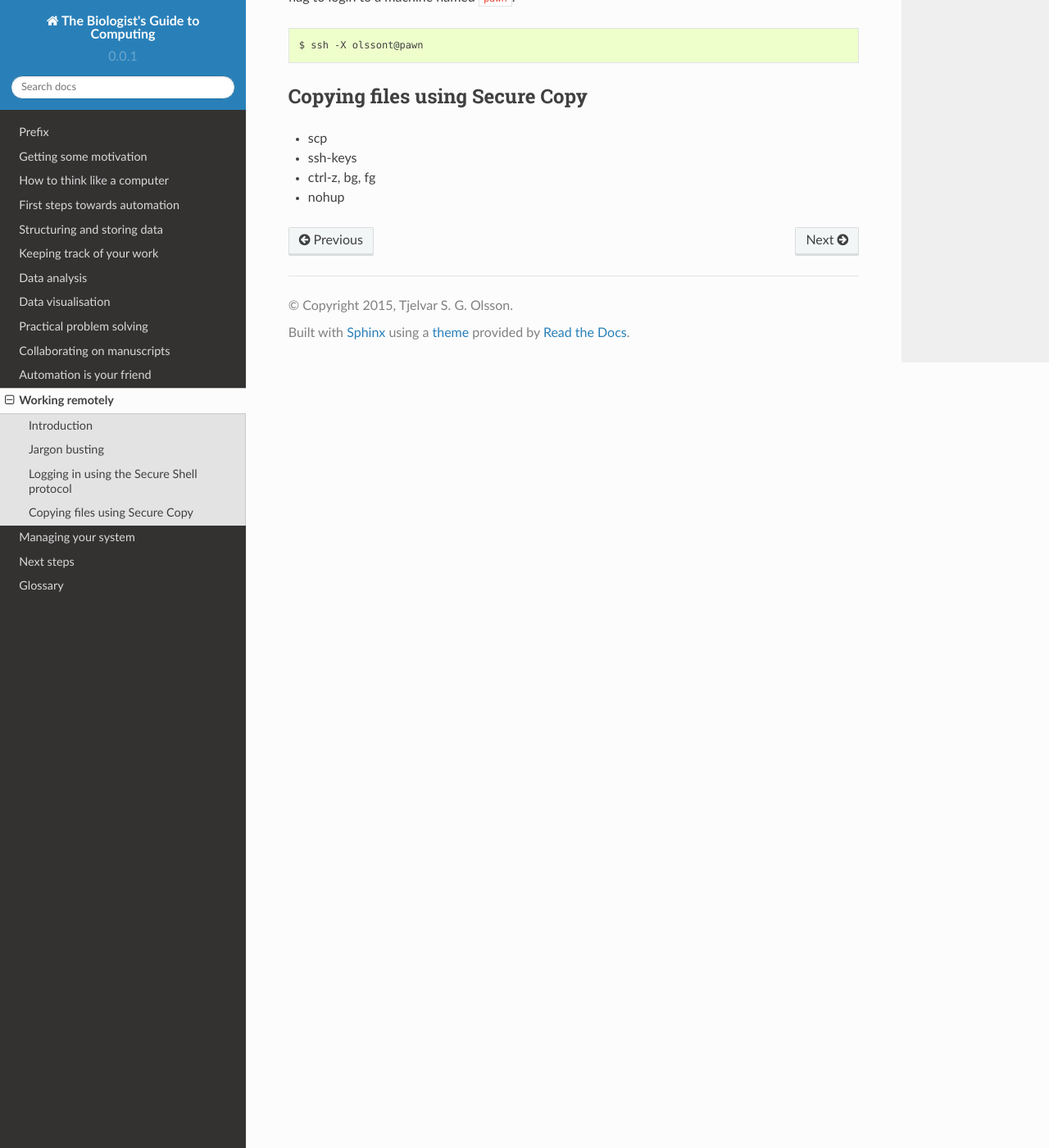
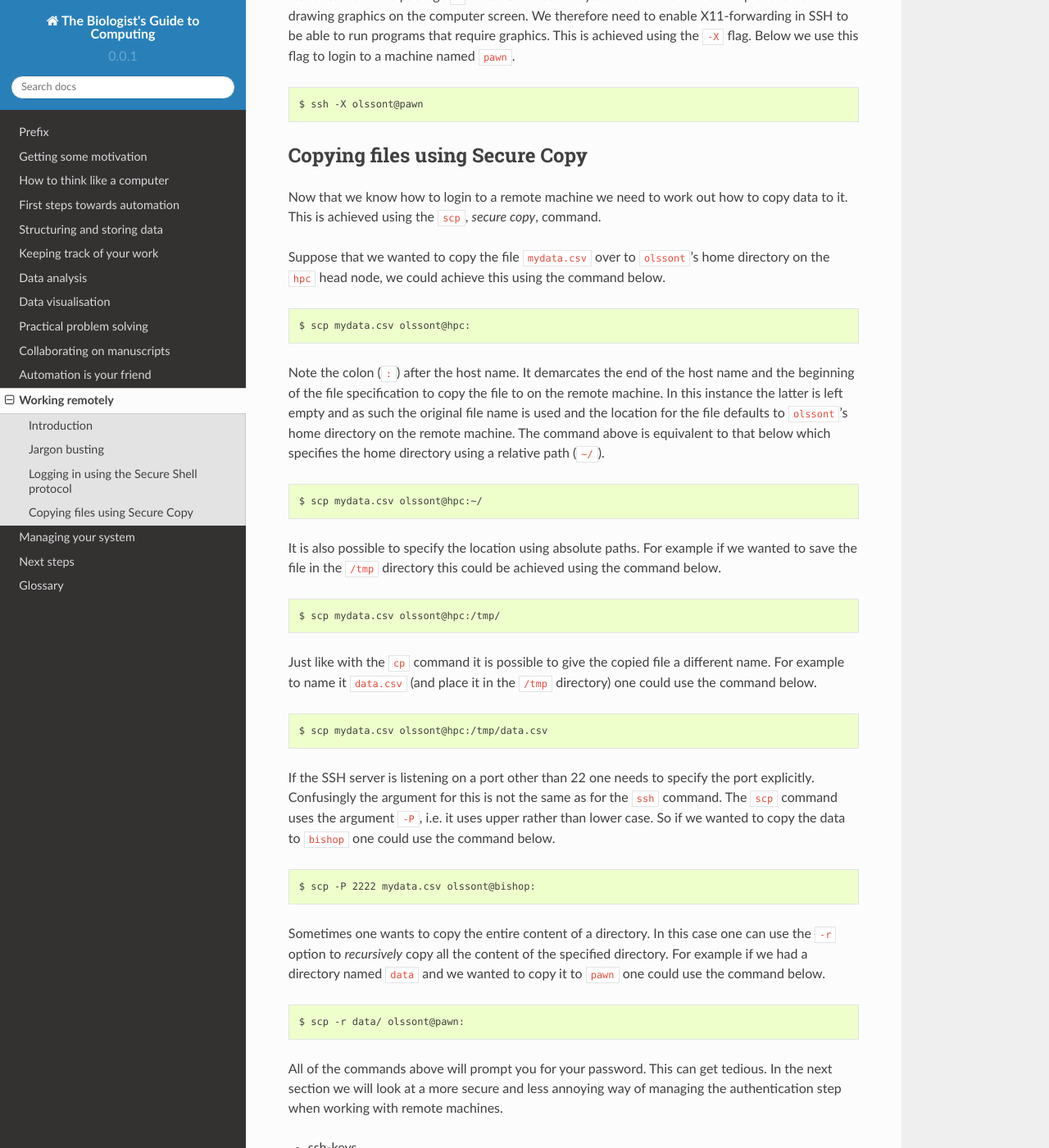
Before and after one commit to tjelvar-olsson/biologists-guide-to-computing, a Sphinx documentation site: the page built from source/working-remotely.rst, in a window 1280 px wide and 1400 px high, scrolled down 2888 px. Shown: the whole window at 82% size. Built offline with Sphinx 7.4.7 and the Read the Docs theme 2.0.0, drawn with Linux system fonts in a browser that asks for light colours; some of the changed text lies outside the part shown.

Commit message:
Wrote scp section

```diff
--- a/source/working-remotely.rst
+++ b/source/working-remotely.rst
@@ -93,6 +93,9 @@ the head node was ``olssont`` then you could log using the command below.
 
     $ ssh olssont@hpc
 
+If the machine that you are trying to login to has a port open on port 22 (the
+default SSH port) you will be prompted for your password.
+
 .. sidebar:: What is a head node?
 
     A computing clusters is basically a collection of computers. Computing
@@ -118,9 +121,9 @@ use a more explicit name, for example
 
     $ ssh olssont@hpc.awesomeuni.ac.uk
 
-If you have the credentials to login the shell in your terminal will now be from
-the remote machine. To find out the name of the machine that you are logged into
-you can run the command ``hostname``.
+If your password authentication passes login the shell in your terminal will
+now be from the remote machine. To find out the name of the machine that you
+are logged into you can run the command ``hostname``.
 
 .. code-block:: none
 
@@ -162,7 +165,67 @@ flag to login to a machine named ``pawn``.
 Copying files using Secure Copy
 -------------------------------
 
-- scp
+Now that we know how to login to a remote machine we need to work out how to
+copy data to it. This is achieved using the ``scp``, *secure copy*, command.
+
+Suppose that we wanted to copy the file ``mydata.csv`` over to ``olssont``'s
+home directory on the ``hpc`` head node, we could achieve this using the
+command below.
+
+.. code-block:: none
+
+    $ scp mydata.csv olssont@hpc:
+
+Note the colon (``:``) after the host name. It demarcates the end of the host name
+and the beginning of the file specification to copy the file to on the remote machine.
+In this instance the latter is left empty and as such the original file name is used
+and the location for the file defaults to ``olssont``'s home directory on the remote
+machine. The command above is equivalent to that below which specifies the home directory
+using a relative path (``~/``).
+
+.. code-block:: none
+
+    $ scp mydata.csv olssont@hpc:~/
+
+It is also possible to specify the location using absolute paths. For example
+if we wanted to save the file in the ``/tmp`` directory this could be achieved
+using the command below.
+
+.. code-block:: none
+
+    $ scp mydata.csv olssont@hpc:/tmp/
+
+Just like with the ``cp`` command it is possible to give the copied file a
+different name. For example to name it ``data.csv`` (and place it in the ``/tmp``
+directory) one could use the command below.
+
+.. code-block:: none
+
+    $ scp mydata.csv olssont@hpc:/tmp/data.csv
+
+If the SSH server is listening on a port other than 22 one needs to specify the port
+explicitly. Confusingly the argument for this is not the same as for the ``ssh`` command.
+The ``scp`` command uses the argument ``-P``, i.e. it uses upper rather than lower case.
+So if we wanted to copy the data to ``bishop`` one could use the command below.
+
+.. code-block:: none
+
+    $ scp -P 2222 mydata.csv olssont@bishop:
+
+Sometimes one wants to copy the entire content of a directory. In this case one can use
+the ``-r`` option to *recursively* copy all the content of the specified directory. For
+example if we had a directory named ``data`` and we wanted to copy it to ``pawn`` one
+could use the command below.
+
+.. code-block:: none
+
+    $ scp -r data/ olssont@pawn:
+
+All of the commands above will prompt you for your password. This can get tedious.
+In the next section we will look at a  more secure and less annoying way of
+managing the authentication step when working with remote machines.
+
+
 - ssh-keys
 - ctrl-z, bg, fg
 - nohup
```
